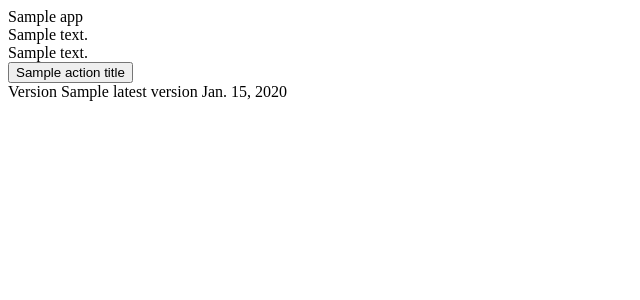
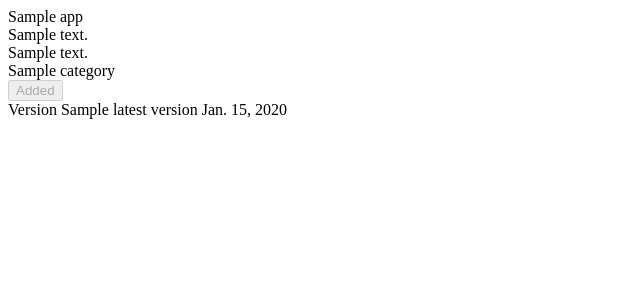
Before and after one commit to f-droid/repomaker, a Django app: template maker/templates/maker/widgets/app_with_action.html in a window 1280 px wide. Shown: the top 300 px of the page, without its empty margins (0-640 px from the left). Run offline with Django 3.2, Linux system fonts and the light colour scheme; the template is opened without the code that fills it: most values are stand-ins (such as "Sample title", 1, 10 or a date in 2020); grey boxes marked "Sample" are stand-in pictures.

Commit message:
Only allow the user to add apps that do not exist in the repo
If an app with the same package ID already exists in the repo,
it will still be shown, but the `Add` button will be disabled
and show `Added` instead.

Closes #93

```diff
--- a/maker/templates/maker/app/add.html
+++ b/maker/templates/maker/app/add.html
@@ -90,7 +90,7 @@
 					<hr class="rm-app-add-remote-repository-information-divider" />
 				</div>
 				{% endif %}
-				<!-- TODO: Add should add app asynchronously in the background, updating the count at the top -->
+				<!-- TODO: Add should update the count at the top -->
 				{% csrf_token %}
 				{% for app in apps %}
 					{% url 'add_remote_app' repo.id app.repo.id app.id as url %}
--- a/maker/templates/maker/widgets/app_with_action.html
+++ b/maker/templates/maker/widgets/app_with_action.html
@@ -1,22 +1,24 @@
 {% extends "maker/widgets/app.html" %}
 {% load i18n %}
+
 {% block rm-app-card-right %}
 <div class="rm-app-card-footer">
 	<div class="rm-app-card-categories">
-		{% if app.category.exists %}
 		{% for category in app.category.all %}
 		<span class="rm-app-card-category-chip mdl-chip">
 			<span class="rm-app-card-category-text mdl-chip__text">{{ category }}</span>
 		</span>
 		{% endfor %}
-		{% endif %}
 	</div>
-	<!-- TODO: Make onclick configuarable -->
-	<a href="{{ url }}"
-	   id='rm-app-card-footer-action--{{ app.id }}'
-	   class="rm-app-card-footer-action"
+	{% if app.added %}
+	<span class="rm-app-card-footer-action">
+		<button disabled>{% trans 'Added' %}</button>
+	</span>
+	{% else %}
+	<a href="{{ url }}" id='rm-app-card-footer-action--{{ app.id }}' class="rm-app-card-footer-action"
 	   onclick="addRemoteApp(event, {{ repo.id }}, {{ app.repo.id }}, {{ app.id }})">
 		<button id='rm-app-card-footer-action--{{ app.id }}-button'>{{ action_title }}</button>
 	</a>
+	{% endif %}
 </div>
 {% endblock rm-app-card-right %}
--- a/maker/views/app.py
+++ b/maker/views/app.py
@@ -57,6 +57,8 @@ class AppAddView(RepositoryAuthorizationMixin, ListView):
             context['category'] = context['categories'].get(pk=self.kwargs['category_id'])
         if 'search' in self.request.GET and self.request.GET['search'] != '':
             context['search_params'] = 'search=%s' % self.request.GET['search']
+        for app in context['apps']:
+            app.added = app.is_in_repo(context['repo'])
         return context
 
     def post(self, request, *args, **kwargs):
```
Also changed, not shown: maker/models/app.py (+8 -2 lines), maker/tests/models/test_repository.py (+11 -0 lines).
